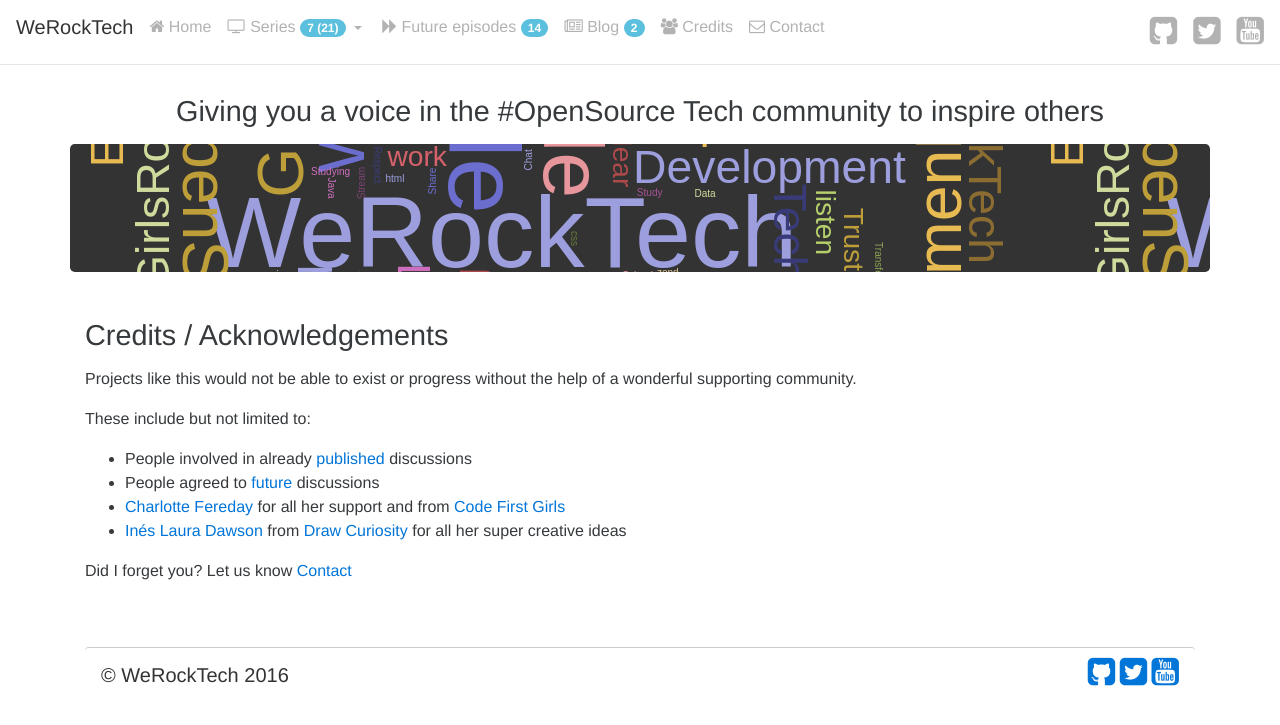
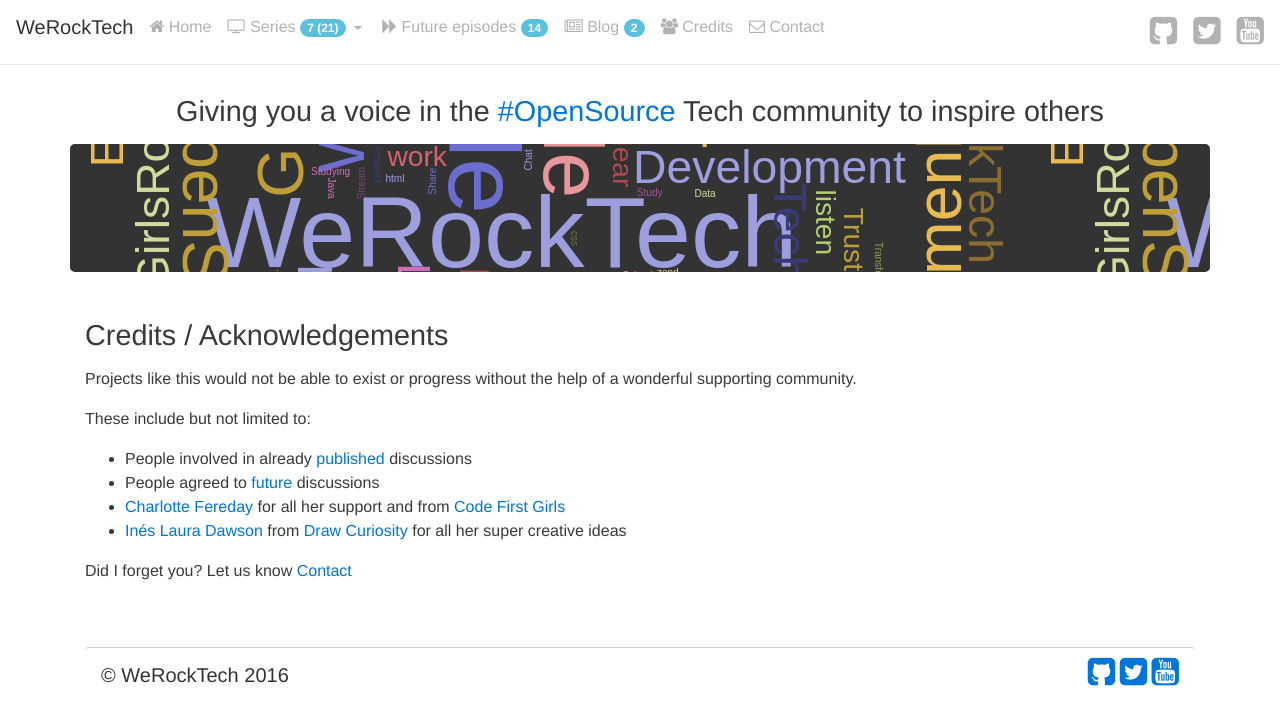
Before and after one commit to WeRockTech/werocktech.github.io, a Jekyll site: the page built from credits.html, in a window 1280 px wide. Shown: the top 725 px of the page. Built offline with Jekyll 4.4.1, drawn with Linux system fonts in a browser that asks for light colours.

Commit message:
Twitter link added to hashtag in Banner

```diff
--- a/_includes/banner.html
+++ b/_includes/banner.html
@@ -1,4 +1,8 @@
 <div class="row banner">
-    <h1 class="text-lg-center">Giving you a voice in the #OpenSource Tech community to inspire others</h1>
+    <h1 class="text-lg-center">
+        Giving you a voice in the
+        <a href="https://twitter.com/hashtag/OpenSource?src=hash" target="_blank">#OpenSource</a>
+        Tech community to inspire others
+    </h1>
     <div class="jumbotron"></div>
 </div>
```
